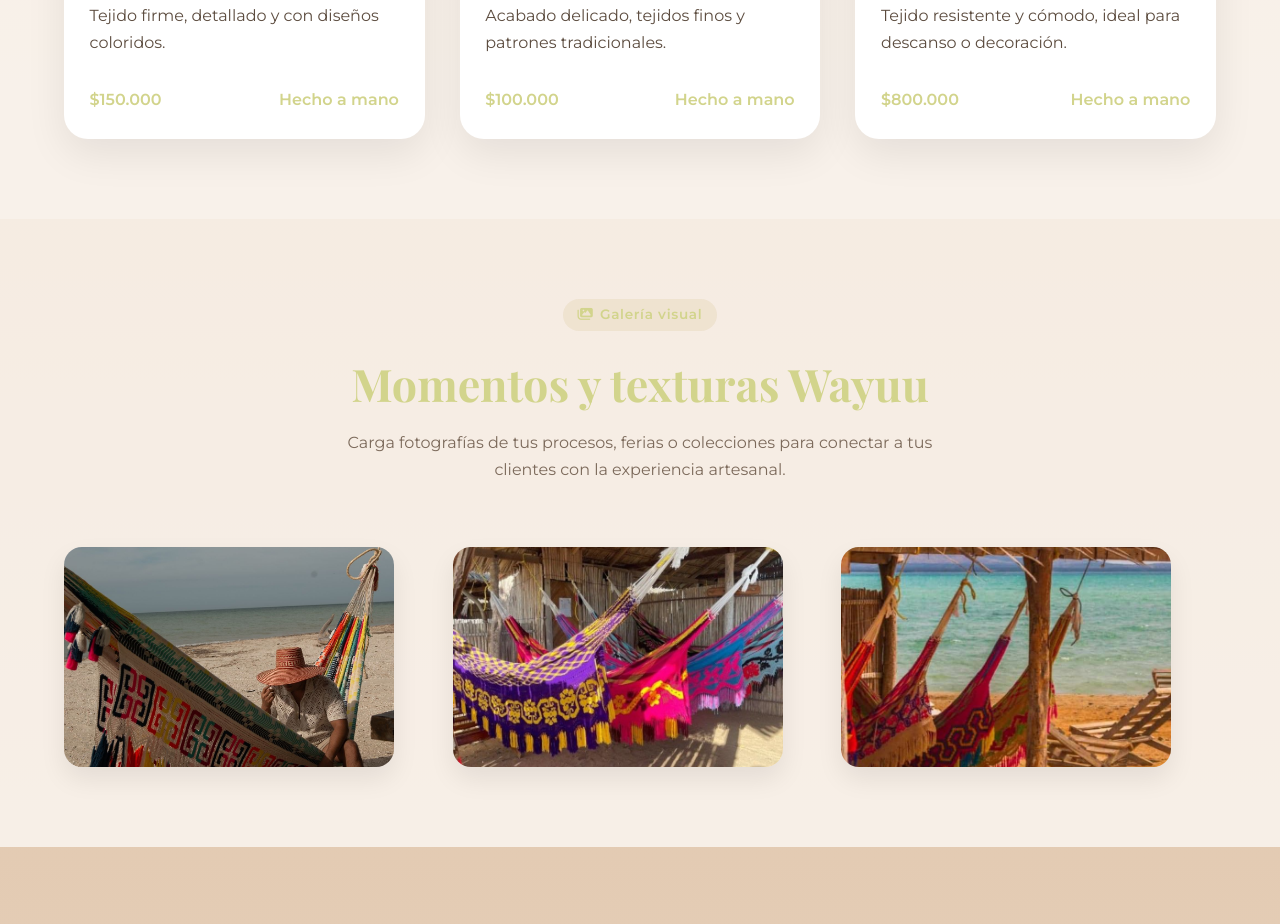
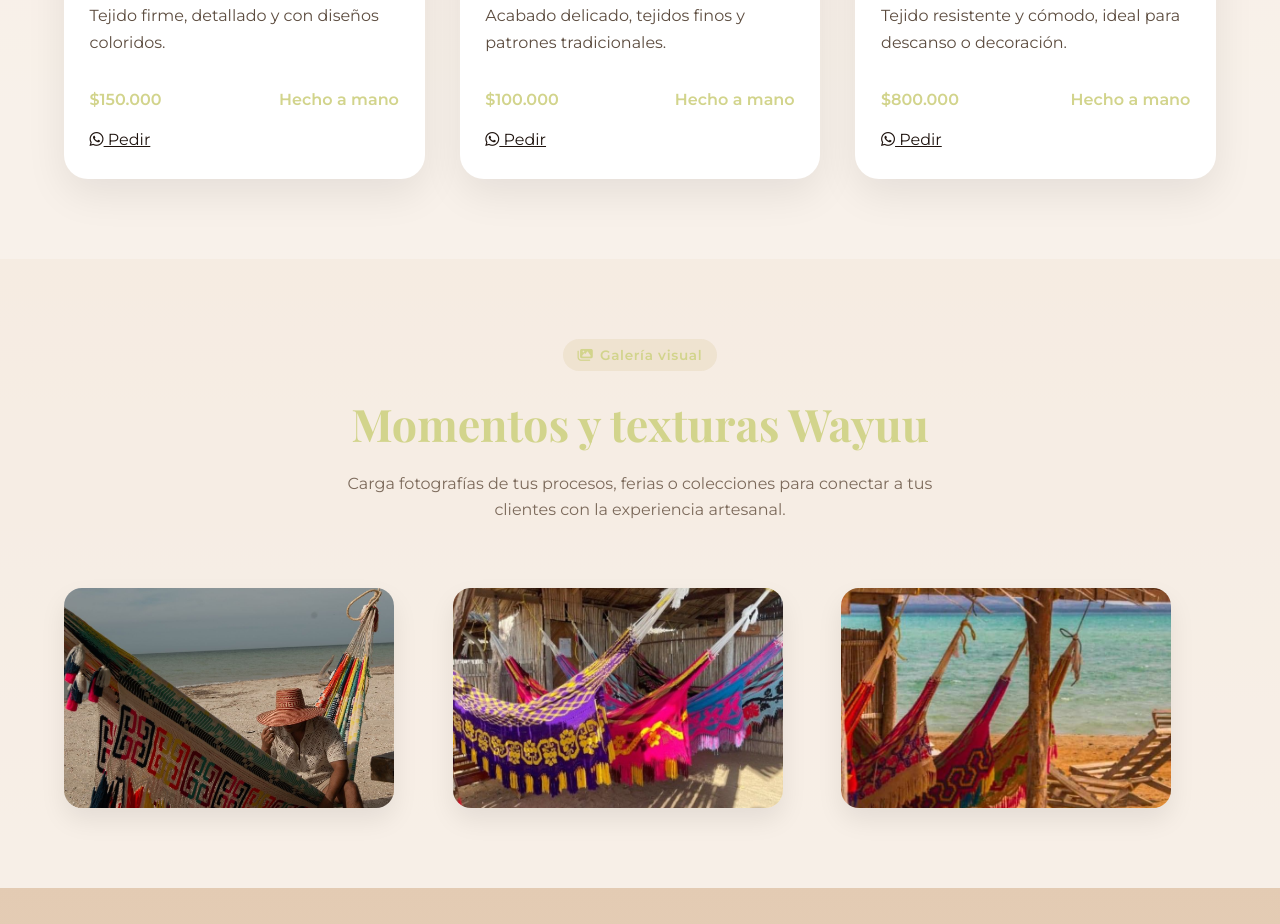
Before and after one commit to ReconvencionLaboralGuajira/artesanias-britani-98, a plain HTML site: page index.html in a window 1280 px wide. Shown: the part 2137-3061 px from the top of the page. Drawn offline with nearby package versions, Linux system fonts and the light colour scheme; no server answers; a small style sheet from the web is missing.

Commit message:
Publish site

```diff
--- a/index.html
+++ b/index.html
@@ -31,6 +31,13 @@
     <link rel="icon" type="image/png" href="images/31ca1fe6d43ab81e68fea681c74d802d6af33230.png">
 </head>
 <body>
+
+
+
+
+
+
+
         <header>
             <div class="container">
                 <div class="nav">
@@ -60,7 +67,7 @@
                         </ul>
                         <div class="nav-cta-group">
 
-                                <a href="https://wa.me/3113637692" class="nav-cta" target="_blank" rel="noopener">
+                                <a href="https://wa.me/573113637692" class="nav-cta" target="_blank" rel="noopener">
                                     <i class="fa-brands fa-whatsapp"></i>
                                     Pedir ahora
                                 </a>
@@ -80,7 +87,7 @@
                         <a href="#productos" class="btn btn-primary">Explorar colección</a>
                         <a href="#contacto" class="btn btn-outline">Quiero contactar</a>
 
-                            <a href="https://wa.me/3113637692"
+                            <a href="https://wa.me/573113637692"
                                class="btn btn-whatsapp"
                                target="_blank"
                                rel="noopener"
@@ -144,6 +151,14 @@
                                             <span>Hecho a mano</span>
                                         </div>
 
+
+                                    <a href="https://wa.me/573113637692?text=Hola,%20quiero%20*Mochila de 2 hilos estándar*%20-%20$150.000"
+                                       class="btn-whatsapp-product"
+                                       target="_blank"
+                                       rel="noopener">
+                                        <i class="fab fa-whatsapp"></i> Pedir
+                                    </a>
+
                                 </div>
                             </article>
 
@@ -162,6 +177,14 @@
                                             <span>Hecho a mano</span>
                                         </div>
 
+
+                                    <a href="https://wa.me/573113637692?text=Hola,%20quiero%20*Mochila de 1 hilo estándar*%20-%20$100.000"
+                                       class="btn-whatsapp-product"
+                                       target="_blank"
+                                       rel="noopener">
+                                        <i class="fab fa-whatsapp"></i> Pedir
+                                    </a>
+
                                 </div>
                             </article>
 
@@ -179,6 +202,14 @@
                                             <span>$800.000</span>
                                             <span>Hecho a mano</span>
                                         </div>
+
+
+                                    <a href="https://wa.me/573113637692?text=Hola,%20quiero%20*Chinchorro sencillo*%20-%20$800.000"
+                                       class="btn-whatsapp-product"
+                                       target="_blank"
+                                       rel="noopener">
+                                        <i class="fab fa-whatsapp"></i> Pedir
+                                    </a>
 
                                 </div>
                             </article>
@@ -256,7 +287,7 @@
                                 <div class="contact-icon" aria-hidden="true">💬</div>
                                 <div>
                                     <strong>WhatsApp</strong><br>
-                                    <a href="https://wa.me/3113637692" target="_blank" rel="noopener">Escríbenos al 3113637692</a>
+                                    <a href="https://wa.me/573113637692" target="_blank" rel="noopener">Escríbenos al 3113637692</a>
                                 </div>
                             </div>
 
@@ -265,7 +296,7 @@
                                 <strong>Redes y canales</strong>
                                 <div class="socials">
 
-                                        <a href="https://wa.me/3113637692" aria-label="WhatsApp" rel="noopener" target="_blank">
+                                        <a href="https://wa.me/573113637692" aria-label="WhatsApp" rel="noopener" target="_blank">
                                             <svg viewBox="0 0 24 24" role="img" focusable="false">
                                                 <path d="M17.472 14.382c-.297-.149-1.758-.867-2.03-.967-.273-.1-.472-.148-.672.15-.197.297-.768.966-.94 1.164-.173.199-.347.224-.644.075-.297-.149-1.255-.463-2.39-1.475-.883-.788-1.48-1.761-1.653-2.059-.173-.297-.018-.458.13-.606.134-.133.298-.347.447-.52.149-.174.198-.298.298-.497.1-.199.05-.373-.025-.522-.075-.149-.672-1.611-.921-2.206-.242-.58-.487-.501-.672-.51l-.573-.01c-.199 0-.522.074-.795.373s-1.05 1.025-1.05 2.499 1.077 2.893 1.227 3.092c.149.199 2.123 3.23 5.145 4.522.719.31 1.281.496 1.718.635.72.23 1.377.197 1.896.12.579-.086 1.758-.719 2.006-1.413.248-.695.248-1.291.173-1.414-.074-.123-.272-.198-.57-.347z"/>
                                             </svg>
@@ -395,7 +426,7 @@
         </footer>
 
 
-        <a class="whatsapp-btn" href="https://wa.me/3113637692" target="_blank" rel="noopener" aria-label="Contactar por WhatsApp">
+        <a class="whatsapp-btn" href="https://wa.me/573113637692" target="_blank" rel="noopener" aria-label="Contactar por WhatsApp">
             <svg viewBox="0 0 24 24" role="img" focusable="false" aria-hidden="true">
                 <path d="M12.01 2a9.9 9.9 0 0 0-8.47 14.92L2 22l5.2-1.5A9.93 9.93 0 1 0 12.01 2zm0 2a7.9 7.9 0 0 1 6.77 12.12l-.26.39A7.9 7.9 0 0 1 7.24 18l-.4-.25A7.9 7.9 0 0 1 12 4zm4.21 9.94c-.23-.12-1.36-.74-1.57-.82-.21-.08-.37-.12-.52.12-.16.24-.6.77-.73.92-.13.15-.26.18-.48.06-.22-.11-.93-.34-1.78-1.09-.66-.59-1.11-1.33-1.24-1.56-.13-.23-.01-.35.09-.47.09-.09.2-.27.3-.4.1-.13.13-.23.2-.39.07-.16.03-.29-.02-.41-.05-.12-.5-1.2-.68-1.64-.18-.43-.36-.37-.52-.38l-.44-.01c-.16 0-.4.05-.61.28-.21.24-.8.78-.8 1.89s.82 2.19.93 2.34c.11.15 1.61 2.44 3.9 3.42.54.23.97.37 1.3.48.54.17 1.05.15 1.44.09.44-.07 1.34-.54 1.53-1.05.19-.52.19-.96.13-1.05-.05-.09-.21-.15-.43-.26z" fill="currentColor" />
             </svg>
```
